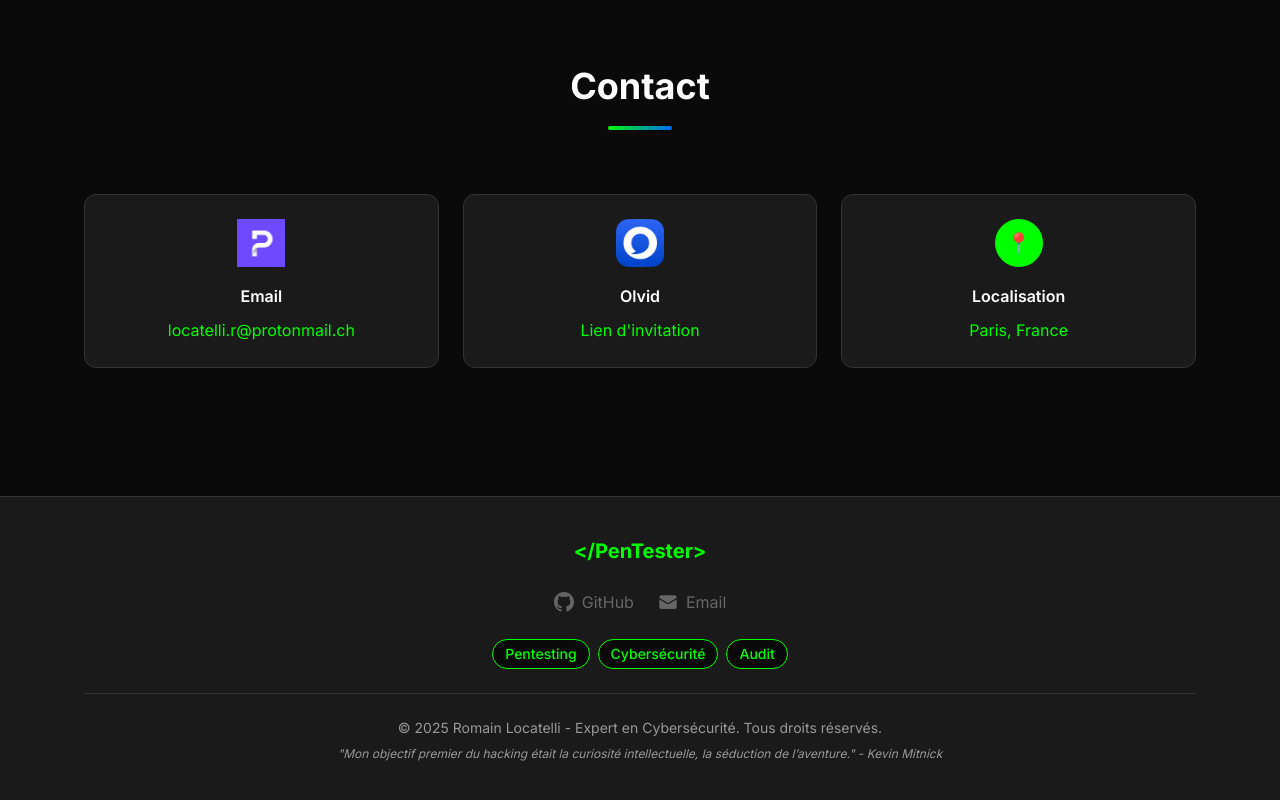
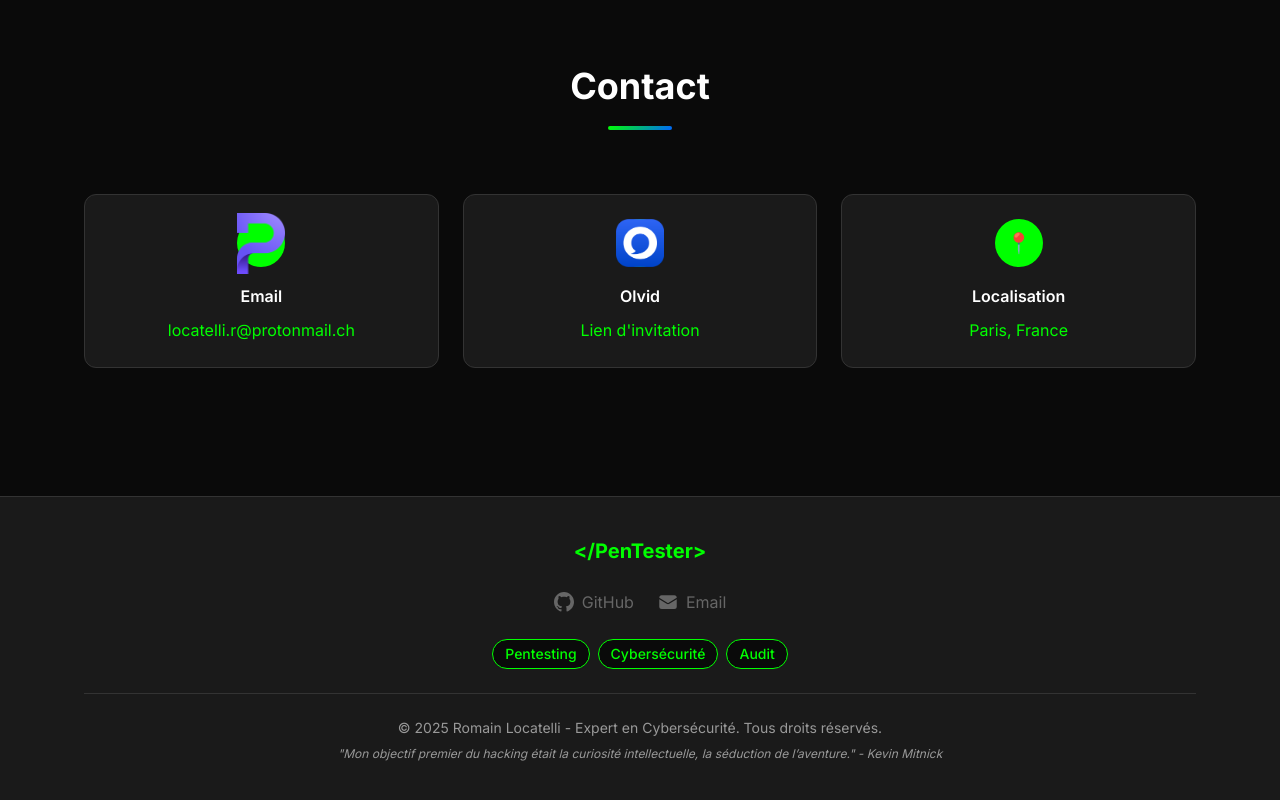
Before and after one commit to M0rPH3U53/M0rPH3U53.github.io, a React (Vite) app: page / in a window 1280 px wide. Shown: the part 4800-5600 px from the top of the page. Built offline with nearby package versions, Linux system fonts and the light colour scheme.

Commit message:
Update Contact.tsx

```diff
--- a/src/components/Contact.tsx
+++ b/src/components/Contact.tsx
@@ -11,7 +11,7 @@ const Contact: React.FC = () => {
         <div className="contact-info">
           <div className="contact-item">
             <div className="contact-icon">
-            <img src="/proton.png" alt="Email Contact Icon" />
+            <img src="/Proton.png" alt="Email Contact Icon" />
             </div>
             <h3 className="text-white font-semibold mb-2">Email</h3>
             <p className="text-primary-500">locatelli.r@protonmail.ch</p>
```
